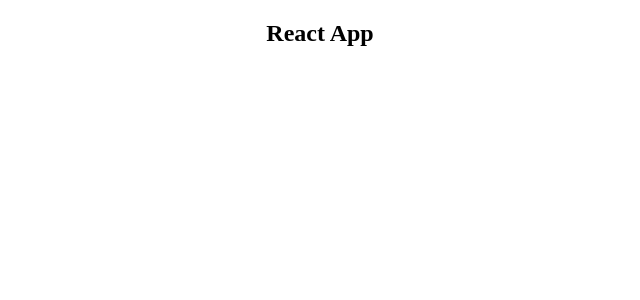
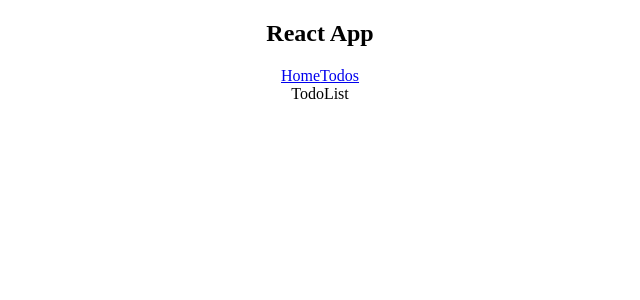
Before and after one commit to jesspesale/TodoTracker-Frontend, a React (Create React App) app: page /todos in a window 1280 px wide. Shown: the top 300 px of the page, without its empty margins (320-960 px from the left). Built offline with nearby package versions, Linux system fonts and the light colour scheme.

Commit message:
added routes and home and notes link to navbar

```diff
--- a/src/App.js
+++ b/src/App.js
@@ -1,5 +1,7 @@
 import React from 'react';
 import './App.css';
+import {Routes, Route, Link} from "react-router-dom"
+import TodoList from "./components/TodoList"
 
 
 class App extends React.Component {
@@ -14,6 +16,11 @@ class App extends React.Component {
     return (
       <div className="App">
         <h2>React App</h2>
+        <Link to="/">Home</Link>
+        <Link to="/todos">Todos</Link>
+        <Routes>
+          <Route path="/todos" element={<TodoList/>}/>
+        </Routes>
       </div>
     );
   }
--- /dev/null
+++ b/src/components/TodoList.js
@@ -0,0 +1,7 @@
+import React from 'react'
+
+export default function TodoList() {
+  return (
+    <div>TodoList</div>
+  )
+}
```
